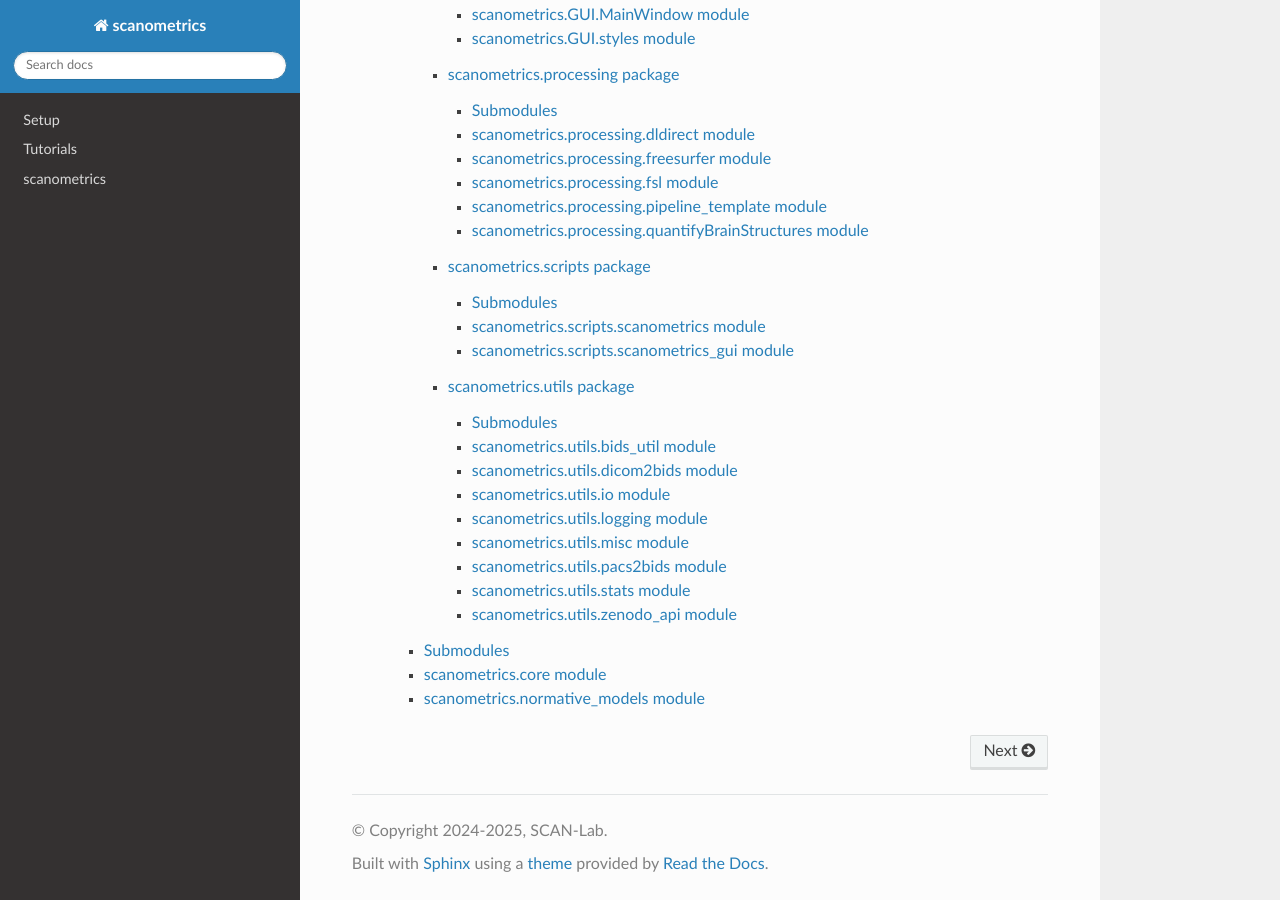
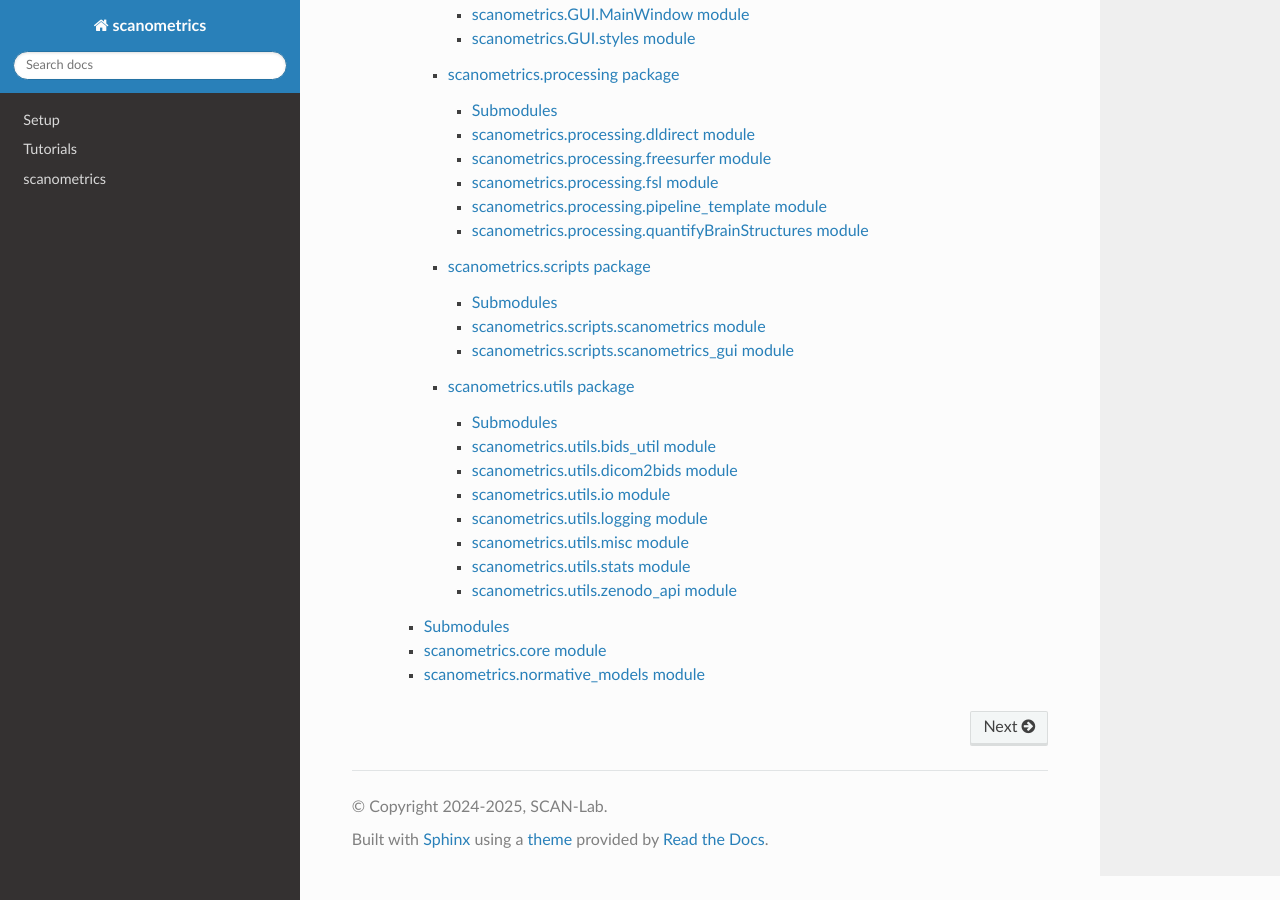
Before and after one commit to SCAN-NRAD/ScanOMetrics, a Sphinx documentation site: the page built from docs/source/index.rst, in a window 1280 px wide and 900 px high, scrolled down 3410 px. Built offline with Sphinx 7.4.7 and the Read the Docs theme 3.1.0, drawn with Linux system fonts in a browser that asks for light colours; pages that are not in the unit, such as notebooks, are missing from menus.

Commit message:
Update for ReadTheDocs

```diff
--- a/docs/source/scanometrics.utils.rst
+++ b/docs/source/scanometrics.utils.rst
@@ -49,14 +49,6 @@ scanometrics.utils.misc module
    :undoc-members:
    :show-inheritance:
 
-scanometrics.utils.pacs2bids module
------------------------------------
-
-.. automodule:: scanometrics.utils.pacs2bids
-   :members:
-   :undoc-members:
-   :show-inheritance:
-
 scanometrics.utils.stats module
 -------------------------------
 
```
